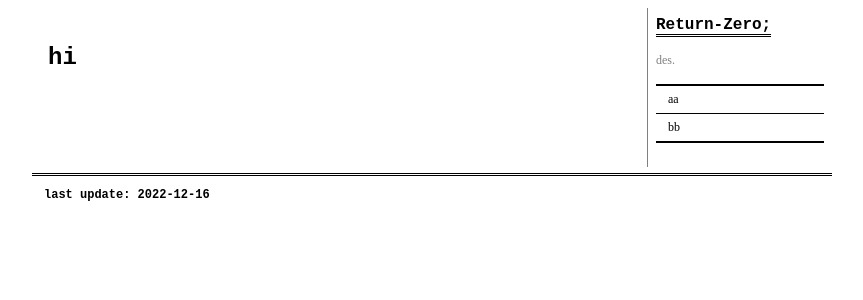
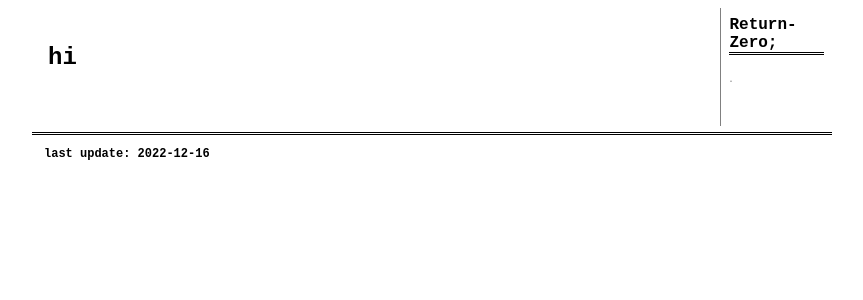
Before and after one commit to jeun-990806/jeun-990806.github.io, a Jekyll site: the page built from index.html, in a window 1280 px wide. Shown: the top 300 px of the page, without its empty margins (208-1071 px from the left). Built offline with Jekyll 4.4.1, drawn with Linux system fonts in a browser that asks for light colours.

```diff
--- a/_config.yml
+++ b/_config.yml
@@ -4,7 +4,7 @@ longtitle: Return-Zero;
 author: Jieun
 email: kjeun990806@gmail.com
 description: >
-  des.
+  .
 
 version: 1.0
 gitbook_version: 3.2.3
@@ -42,6 +42,5 @@ plugins:
   - jekyll-readme-index
   - jemoji
 
-cc:
-  - aa
-  - bb
+category_list:
+  - paper_reviews
```
